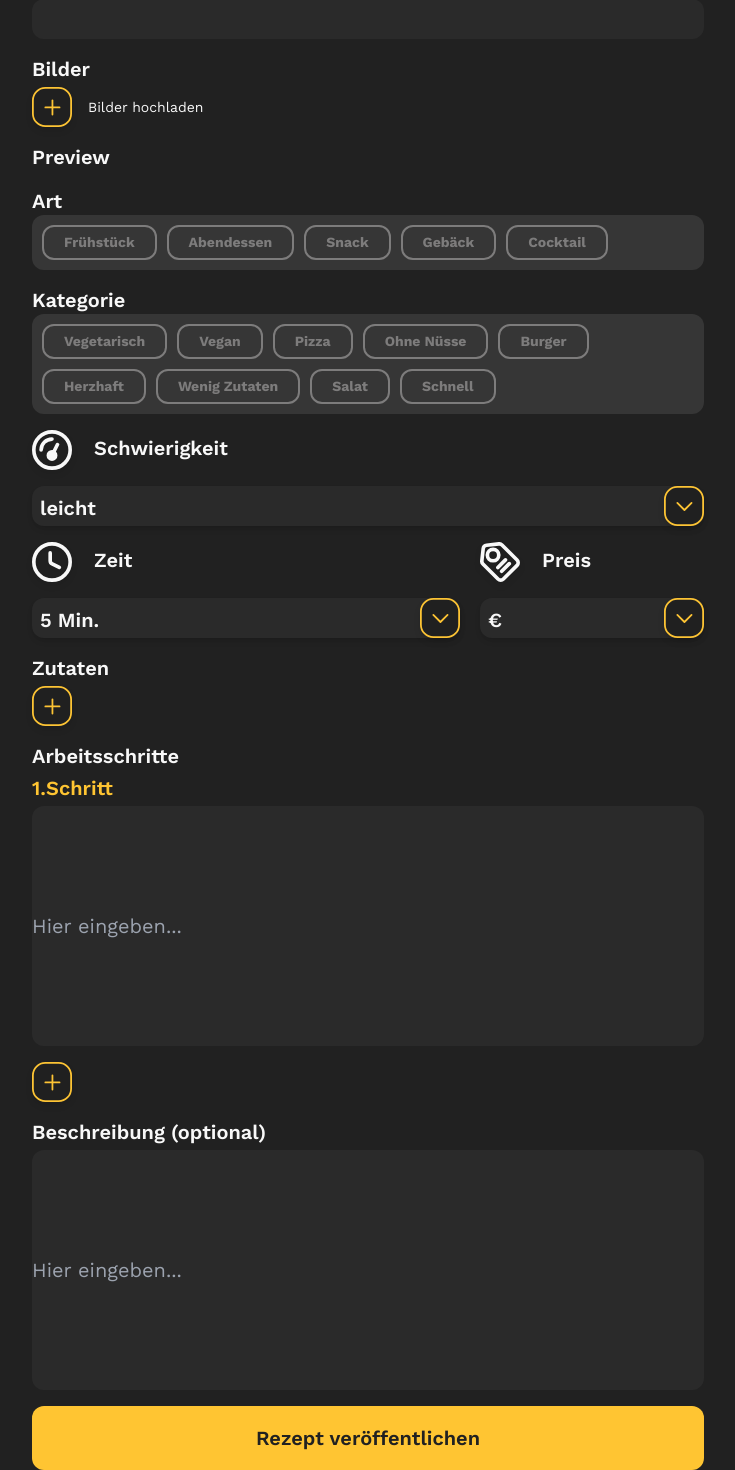
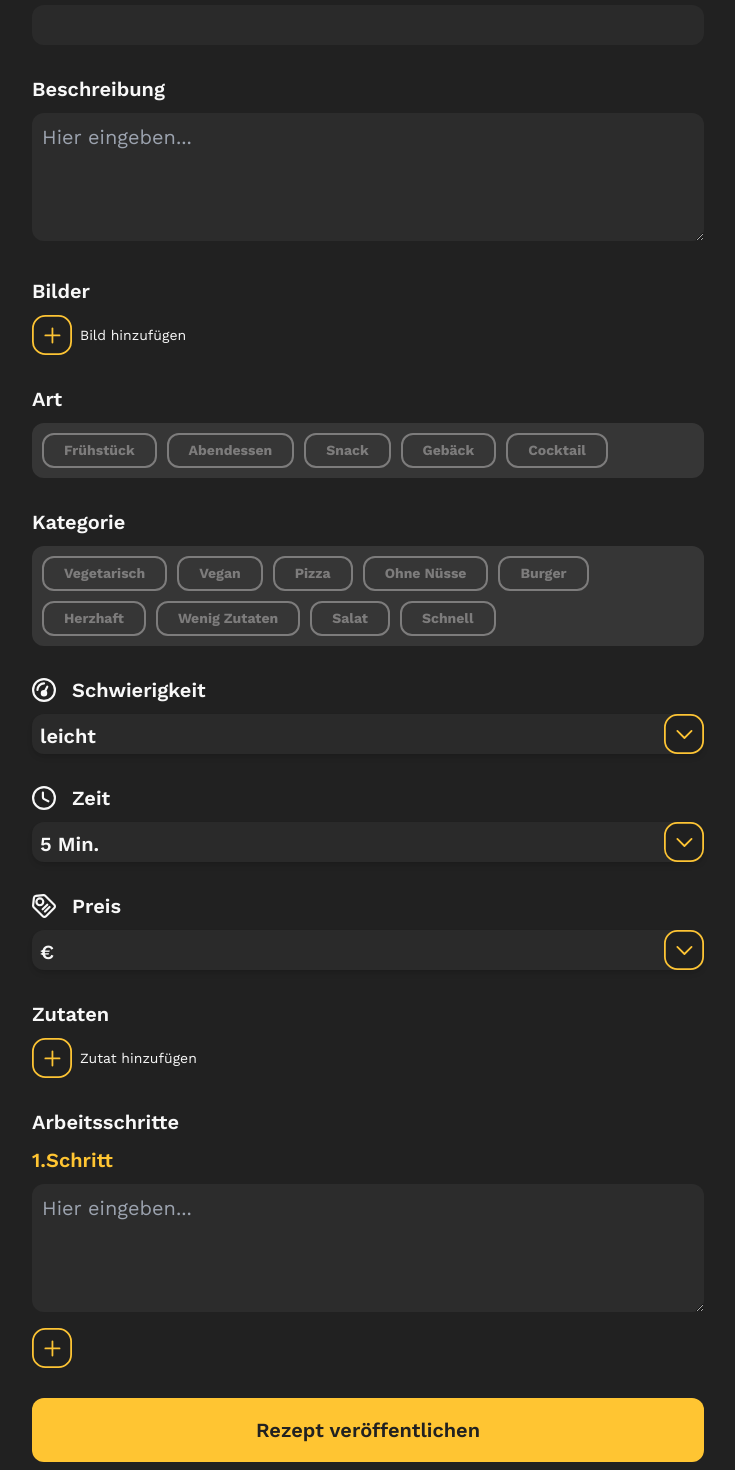
Before and after one commit to LucasOe/dishcovery, a SvelteKit app: page /new in a window 1280 px wide. Shown: the part 161-1631 px from the top of the page, without its empty margins (272-1007 px from the left). Built offline with nearby package versions, Linux system fonts and the light colour scheme.

Commit message:
Add section components inside new page

```diff
--- /dev/null
+++ b/src/lib/components/Section.svelte
@@ -0,0 +1,14 @@
+<script lang="ts">
+	export let title: string;
+	export let icon: string | null = null;
+</script>
+
+<div>
+	<div class="mb-sm flex items-center gap-4">
+		{#if icon}
+			<img alt={icon} src={icon} class="h-6 w-6" />
+		{/if}
+		<p class="text-xl font-semibold">{title}</p>
+	</div>
+	<slot />
+</div>
--- a/src/routes/(menu)/new/+page.svelte
+++ b/src/routes/(menu)/new/+page.svelte
@@ -7,6 +7,7 @@
 	import ClockIcon from "$lib/assets/icons/clock.svg";
 	import PriceIcon from "$lib/assets/icons/price.svg";
 	import TagList from "$lib/components/TagList.svelte";
+	import Section from "$lib/components/Section.svelte";
 
 	// Difficulty
 	let isOpenDifficult = false;
@@ -63,51 +64,36 @@
 	}
 </script>
 
-<div class="space-y-4">
-	<div>
-		<div>
-			<label for="title" class="mb-1 block text-xl font-semibold">Titel</label>
+<div class="space-y-lg">
+	<Section title="Titel">
 		<input type="text" id="title" class=" text-white h-10 w-full rounded-sm bg-[#2A2A2A] text-xl" />
+	</Section>
+
+	<Section title="Beschreibung">
+		<textarea
+			class="h-32 w-full rounded-sm bg-gray-500 p-sm text-xl focus:outline-none"
+			placeholder="Hier eingeben..."
+		/>
+	</Section>
+
+	<Section title="Bilder">
+		<div class="flex items-center gap-2">
+			<img class="h-10 w-10" src={UploadIcon} alt="" />
+			<p>Bild hinzufügen</p>
 		</div>
-	</div>
-	<!-- pictures -->
-	<div id="app">
-		<p class="mb-1 block text-xl font-semibold" id="app">Bilder</p>
-		<div class="flex flex-row gap-2">
-			<button>
-				<img class="upload inline h-10 w-10 drop-shadow-md" src={UploadIcon} alt="" />
-			</button>
-			<button class="chan" />
-			<input style="display:none" type="file" accept=".jpg, .jpeg, .png" />
-			<p class="mt-2.5">Bilder hochladen</p>
-		</div>
-	</div>
-	<div>
-		<p class="text-xl font-semibold">Preview</p>
-		<img class="preview" src="" alt="" />
-	</div>
-	<!-- Kind -->
-	<div>
-		<p class="text-xl font-semibold">Art</p>
+	</Section>
+
+	<Section title="Art">
 		<TagList tags={["Frühstück", "Abendessen", "Snack", "Gebäck", "Cocktail"]} />
-	</div>
-	<!-- Category -->
-	<div>
-		<p class="text-xl font-semibold">Kategorie</p>
+	</Section>
+
+	<Section title="Kategorie">
 		<TagList
 			tags={["Vegetarisch", "Vegan", "Pizza", "Ohne Nüsse", "Burger", "Herzhaft", "Wenig Zutaten", "Salat", "Schnell"]}
 		/>
-	</div>
+	</Section>
 
-	<!-- Difficulty -->
-	<div class="flex flex-row gap-2">
-		<p class="text-xl font-semibold">
-			<img alt="Difficulty" class="mr-4 inline h-10 w-10 drop-shadow-md" src={DifficultyIcon} />
-			Schwierigkeit
-		</p>
-	</div>
-
-	<div class="col-span-2">
+	<Section title="Schwierigkeit" icon={DifficultyIcon}>
 		<div class="relative h-10 rounded-sm bg-[#2A2A2A] shadow-md">
 			<button class="m-2 rounded-md text-xl font-semibold" on:click={toggleDropdownDifficult}>
 				{selectedDifficult}
@@ -124,32 +110,14 @@
 				{/each}
 			</ul>
 
-			<button class="absolute right-0 top-0" on:click={toggleDropdownDifficult}
-				><img alt="Dropdown" class="inline h-10 w-10 drop-shadow-md" src={DropDownIcon} /></button
-			>
+			<button class="absolute right-0 top-0" on:click={toggleDropdownDifficult}>
+				<img alt="Dropdown" class="h-10 w-10" src={DropDownIcon} />
+			</button>
 		</div>
-	</div>
+	</Section>
 
-	<!-- Time and Price -->
-	<div class="relative grid grid-flow-row-dense grid-cols-3 grid-rows-1">
-		<div class="col-span-2">
-			<p class="text-xl font-semibold">
-				<img alt="Time" class="mr-4 inline h-10 w-10 drop-shadow-md" src={ClockIcon} />
-				Zeit
-			</p>
-		</div>
-		<div>
-			<p class="text-xl font-semibold">
-				<img alt="Price" class="mr-4 inline h-10 w-10 drop-shadow-md" src={PriceIcon} />
-				Preis
-			</p>
-		</div>
-	</div>
-
-	<div class="grid grid-flow-row-dense grid-cols-3 grid-rows-1">
-		<!-- Time -->
-		<div class="col-span-2">
-			<div class="relative mr-5 h-10 rounded-sm bg-[#2A2A2A] shadow-md">
+	<Section title="Zeit" icon={ClockIcon}>
+		<div class="relative h-10 rounded-sm bg-[#2A2A2A] shadow-md">
 			<button class="m-2 rounded-md text-xl font-semibold" on:click={toggleDropdownTime}>
 				{selectedTime}
 			</button>
@@ -165,14 +133,13 @@
 				{/each}
 			</ul>
 
-				<button class="absolute right-0 top-0" on:click={toggleDropdownTime}
-					><img alt="Dropdown" class="inline h-10 w-10 drop-shadow-md" src={DropDownIcon} /></button
-				>
+			<button class="absolute right-0 top-0" on:click={toggleDropdownTime}>
+				<img alt="Dropdown" class="h-10 w-10" src={DropDownIcon} />
+			</button>
 		</div>
-		</div>
+	</Section>
 
-		<!-- Price -->
-		<div>
+	<Section title="Preis" icon={PriceIcon}>
 		<div class="relative h-10 rounded-sm bg-[#2A2A2A] shadow-md">
 			<button class="m-2 rounded-md text-xl font-semibold" on:click={toggleDropdownPrice}>
 				{selectedPrice}
@@ -189,48 +156,33 @@
 				{/each}
 			</ul>
 
-				<button class="absolute right-0 top-0" on:click={toggleDropdownPrice}
-					><img alt="Dropdown" class="inline h-10 w-10 drop-shadow-md" src={DropDownIcon} /></button
-				>
+			<button class="absolute right-0 top-0" on:click={toggleDropdownPrice}>
+				<img alt="Dropdown" class="h-10 w-10" src={DropDownIcon} />
+			</button>
 		</div>
+	</Section>
+
+	<Section title="Zutaten">
+		<div class="flex items-center gap-2">
+			<img class="h-10 w-10" src={UploadIcon} alt="" />
+			<p>Zutat hinzufügen</p>
 		</div>
-	</div>
-	<!-- Ingredients -->
-	<div>
-		<p class="mb-1 block text-xl font-semibold">Zutaten</p>
-		<div class="flex flex-row gap-2">
-			<button class="upload-btn"><img alt="Close" class="inline h-10 w-10 drop-shadow-md" src={UploadIcon} /></button>
-		</div>
-	</div>
+	</Section>
 
 	<!-- Worksteps -->
-	<div>
-		<p class="mb-1 block text-xl font-semibold">Arbeitsschritte</p>
-		<div class="relative">
-			<p class="mb-1 block text-xl font-semibold text-[#FFC532]">1.Schritt</p>
-			<input
-				type="text"
-				class="text-white bg-gray-800 h-60 w-full rounded-sm text-xl focus:outline-none"
-				style="background-color: #2A2A2A;"
+
+	<Section title="Arbeitsschritte">
+		<div class="space-y-sm">
+			<p class=" block text-xl font-semibold text-[#FFC532]">1.Schritt</p>
+			<textarea
+				class="h-32 w-full rounded-sm bg-gray-500 p-sm text-xl focus:outline-none"
 				placeholder="Hier eingeben..."
 			/>
+			<img alt="Close" class="h-10 w-10" src={UploadIcon} />
 		</div>
-		<div>
-			<img alt="Close" class="mt-4 inline h-10 w-10 drop-shadow-md" src={UploadIcon} />
-		</div>
-	</div>
-	<div>
-		<p class="mb-1 block text-xl font-semibold">Beschreibung (optional)</p>
-		<input
-			type="text"
-			class="text-white bg-gray-800 h-60 w-full rounded-sm text-xl focus:outline-none"
-			style="background-color: #2A2A2A;"
-			placeholder="Hier eingeben..."
-		/>
-	</div>
-	<div>
+	</Section>
+
 	<button class="h-16 w-full rounded-sm bg-[#FFC532] text-xl font-semibold text-[#212121]">
 		Rezept veröffentlichen
 	</button>
 </div>
-</div>
```
Lines whose indentation alone changed are shown as unchanged.
